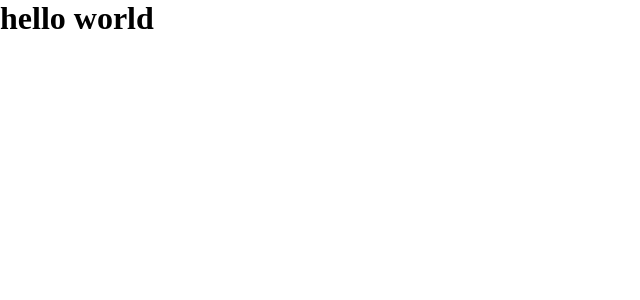
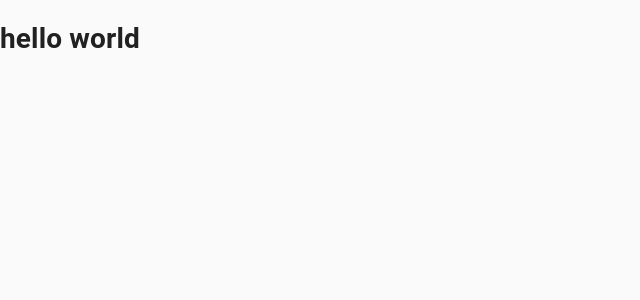
Before and after one commit to rnarcos/deliver-it-challenge, a React (Create React App) app: page / in a window 1280 px wide. Shown: the top 300 px of the page, without its empty margins (0-640 px from the left). Built offline with nearby package versions, Linux system fonts and the light colour scheme.

Commit message:
# Themes: . Replace old global styles provider with material-ui's

```diff
--- a/src/App.jsx
+++ b/src/App.jsx
@@ -1,12 +1,14 @@
 import React from 'react';
 import { BrowserRouter, Route, Switch } from 'react-router-dom';
+import { CssBaseline, ThemeProvider } from '@material-ui/core';
 import { CollaboratorsListPage } from './pages';
-import { GlobalStyles } from './global/styles/global.styles';
+import { theme } from './global/theme/global.theme';
 
 function App() {
   return (
     <BrowserRouter>
-      <GlobalStyles />
+      <CssBaseline />
+      <ThemeProvider theme={theme}>
         <Switch>
           <Route
             exact
@@ -14,6 +16,7 @@
             component={CollaboratorsListPage}
           />
         </Switch>
+      </ThemeProvider>
     </BrowserRouter>
   );
 }
--- a/src/global/styles/global.styles.js
+++ /dev/null
@@ -1,9 +0,0 @@
-import { createGlobalStyle } from 'styled-components';
-
-export const GlobalStyles = createGlobalStyle({
-  '*': {
-    boxSizing: 'border-box',
-    margin: 0,
-    padding: 0,
-  },
-});
--- /dev/null
+++ b/src/global/theme/global.theme.js
@@ -0,0 +1,4 @@
+import { createMuiTheme } from '@material-ui/core/styles';
+
+export const theme = createMuiTheme({
+});
```
Lines whose indentation alone changed are shown as unchanged.
